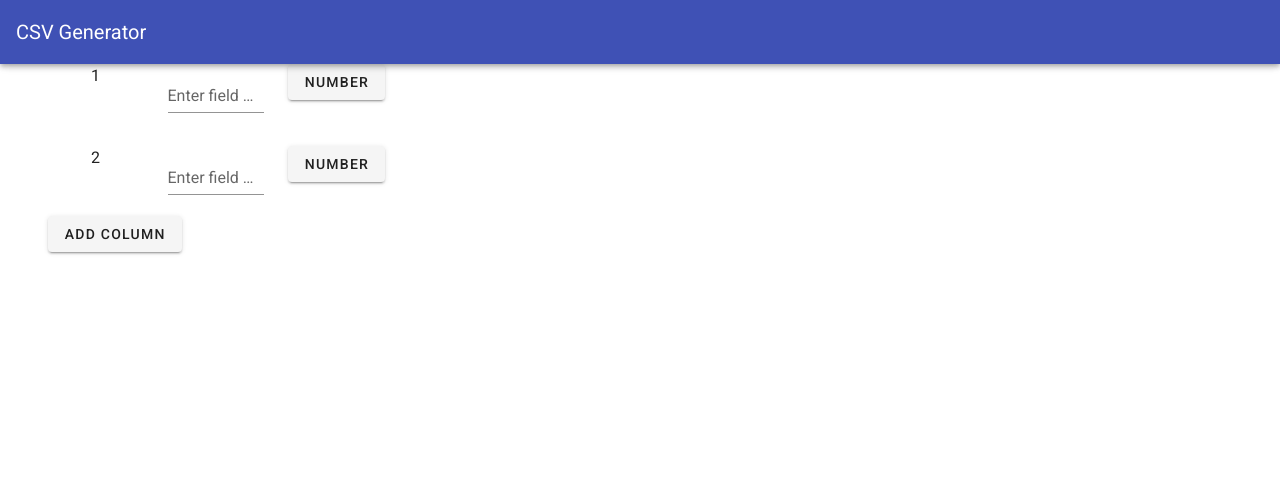
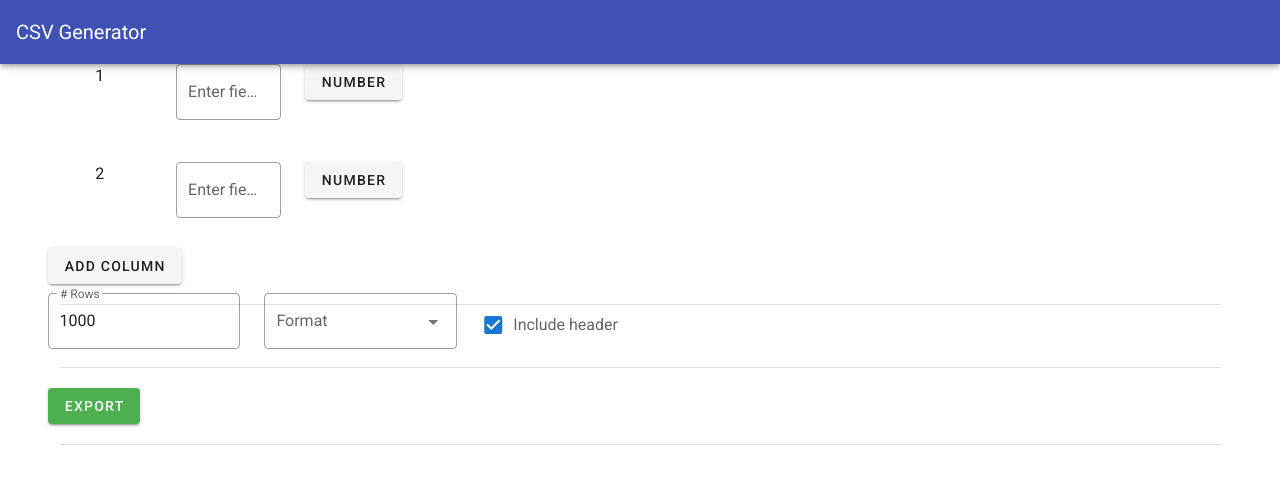
Before and after one commit to FBuervenich/random-csv-generator, a Vue app: page / in a window 1280 px wide. Shown: the top 484 px of the page. Built offline with nearby package versions, Linux system fonts and the light colour scheme.

Commit message:
ADD base template construct

```diff
--- a/src/App.vue
+++ b/src/App.vue
@@ -5,9 +5,18 @@
     </v-app-bar>
     <v-content>
       <v-container>
-        <v-row>
+        <v-row class="mb-5">
           <CsvColumnList />
         </v-row>
+        <v-divider></v-divider>
+        <v-row>
+          <CsvSettings />
+        </v-row>
+        <v-divider></v-divider>
+        <v-row class="mt-5 mb-5">
+          <v-btn color="success">Export</v-btn>
+        </v-row>
+        <v-divider></v-divider>
       </v-container>
     </v-content>
   </v-app>
@@ -15,12 +24,14 @@
 
 <script>
 import CsvColumnList from '@/components/CsvColumnList';
+import CsvSettings from '@/components/CsvSettings.vue';
 
 export default {
   name: 'App',
 
   components: {
     CsvColumnList,
+    CsvSettings,
   },
 
   data: () => ({
--- a/src/components/CsvColumn.vue
+++ b/src/components/CsvColumn.vue
@@ -5,7 +5,7 @@
         <span>{{ columnName }}</span>
       </v-col>
       <v-col>
-        <v-text-field label="Enter field name..."></v-text-field>
+        <v-text-field label="Enter field name..." outlined></v-text-field>
       </v-col>
       <v-col>
         <CsvColumnTypeSelector />
--- /dev/null
+++ b/src/components/CsvSettings.vue
@@ -0,0 +1,29 @@
+<template>
+  <div>
+    <v-row>
+      <v-col>
+        <v-text-field label="# Rows" v-model="rowCount" type="number" outlined></v-text-field>
+      </v-col>
+      <v-col>
+        <v-select label="Format" :items="fileTypes" outlined></v-select>
+      </v-col>
+      <v-col>
+        <v-checkbox v-model="includeHeader" label="Include header"></v-checkbox>
+      </v-col>
+    </v-row>
+  </div>
+</template>
+
+<script>
+export default {
+  data() {
+    return {
+      rowCount: 1000,
+      fileTypes: ['.csv'],
+      includeHeader: true,
+    };
+  },
+};
+</script>
+
+<style lang="scss" scoped></style>
```
